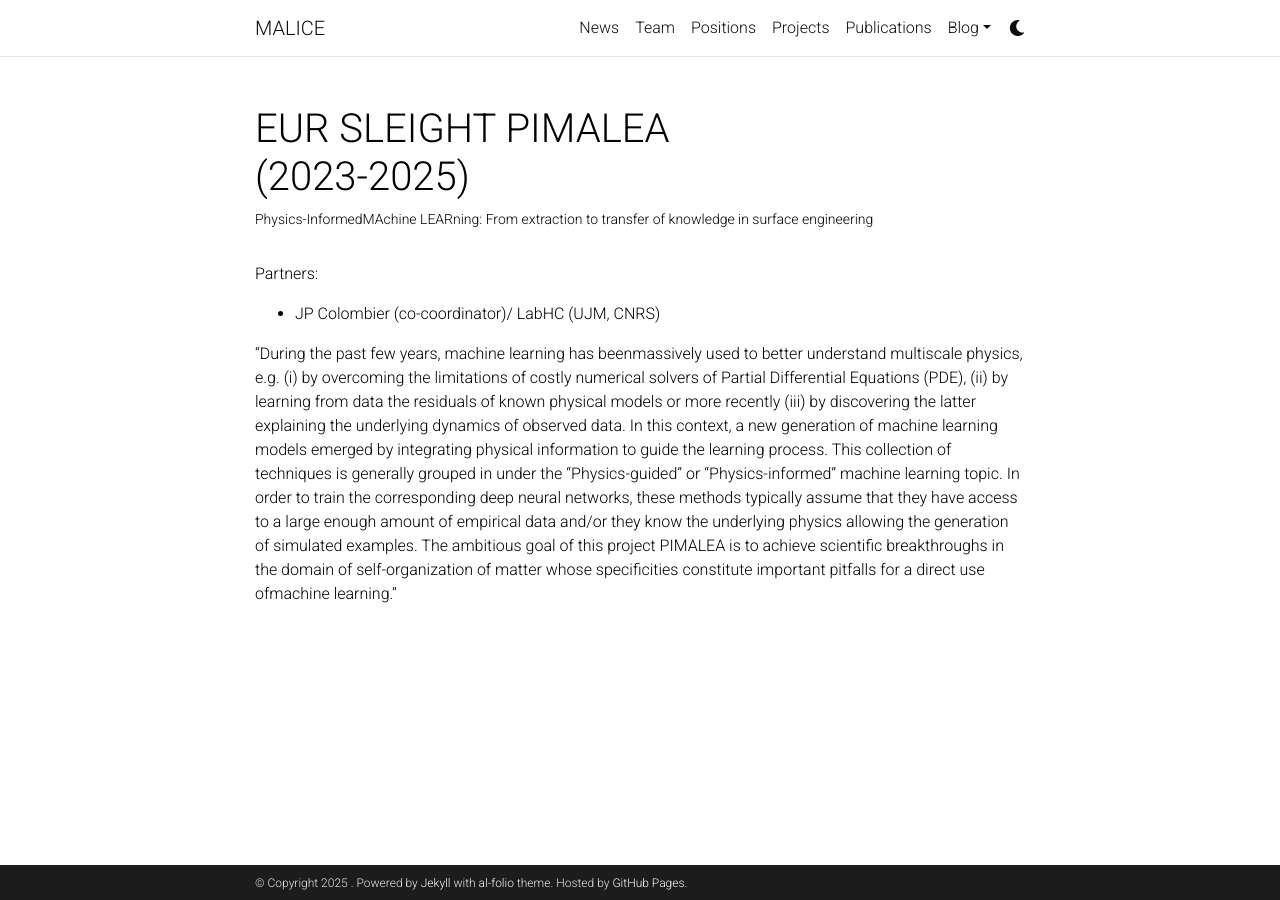
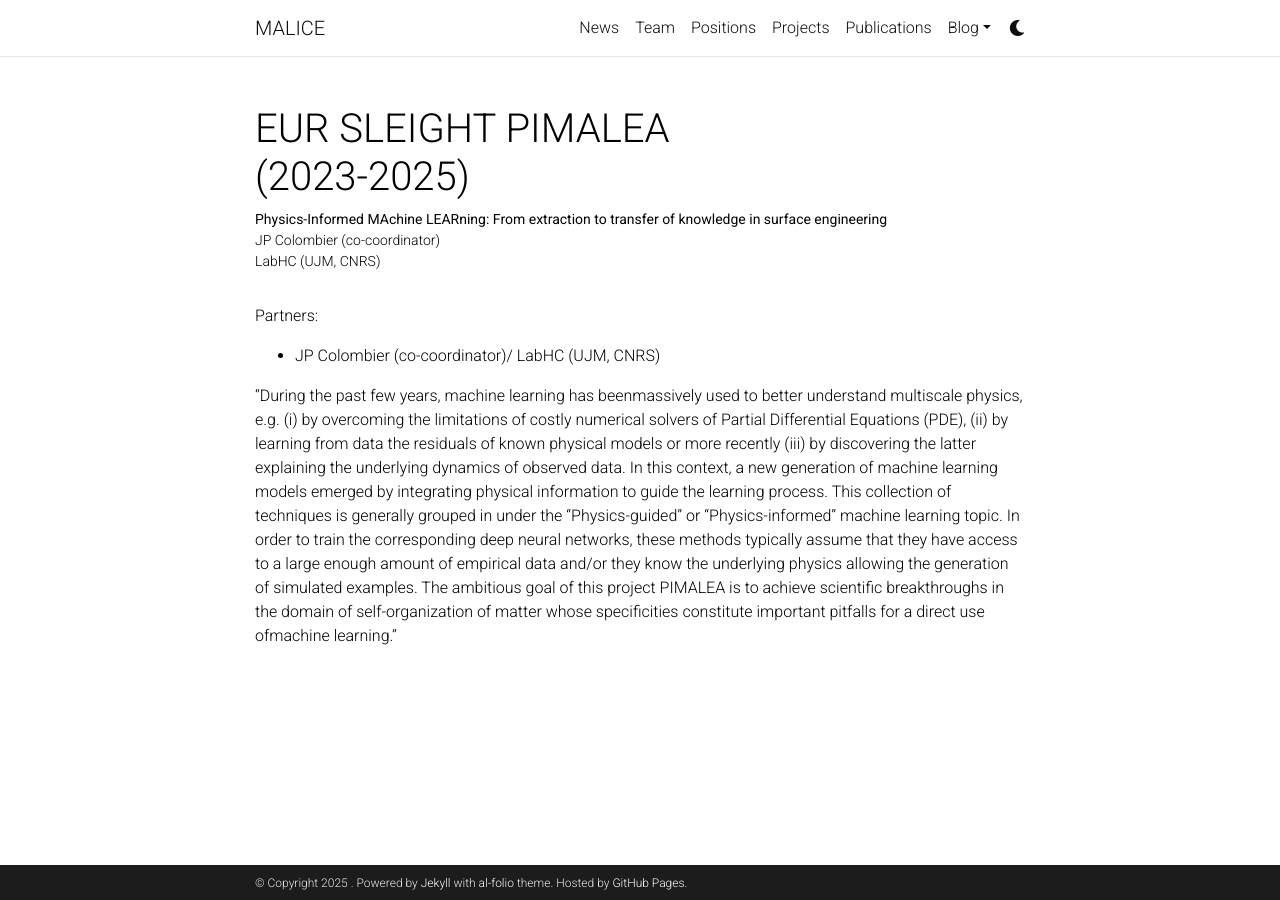
Before and after one commit to labhc-malice/labhc-malice.github.io, a Jekyll site: the page built from _projects/PIMALEA.md, in a window 1280 px wide. Built offline with Jekyll 4.4.1, drawn with Linux system fonts in a browser that asks for light colours; comment, search, counter and statistics services are not loaded; a style sheet for code colours, icons or effects is not loaded.

Commit message:
Update PIMALEA partners

```diff
--- a/_projects/PIMALEA.md
+++ b/_projects/PIMALEA.md
@@ -1,8 +1,7 @@
 ---
 layout: page
 title: EUR SLEIGHT PIMALEA <br/> (2023-2025)
-description: "Physics-InformedMAchine LEARning: From extraction to transfer of knowledge in surface
-engineering"
+description: "<b> Physics-Informed MAchine LEARning: From extraction to transfer of knowledge in surface engineering </b> <br/> JP Colombier (co-coordinator)<br/> LabHC (UJM, CNRS)"
 img: assets/img/project/logo-defaut-malice6.jpg
 importance: 1
 category: past
```
